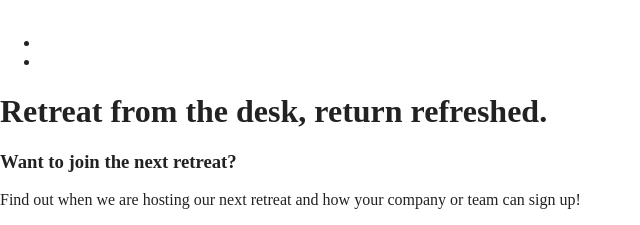
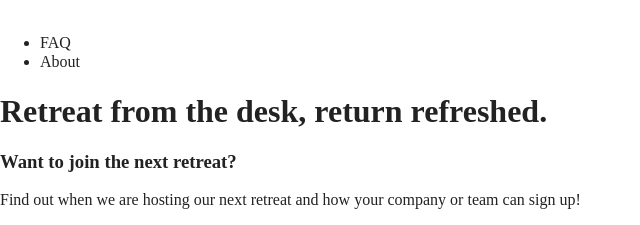
Before and after one commit to CatYoung018/unplugged, a website built with Parcel: page index.html in a window 1280 px wide. Shown: the top 225 px of the page, 0-640 px from the left. Built offline with nearby package versions, Linux system fonts and the light colour scheme.

Commit message:
Added FAQ and About

```diff
--- a/index.html
+++ b/index.html
@@ -33,8 +33,8 @@
       <div class="header-divider"></div>
       <nav>
         <ul>
-          <li><a href="faq/index.html"></a></li>
-          <li><a href="about/index.html"></a></li>
+          <li><a href="faq/index.html"></a>FAQ</li>
+          <li><a href="about/index.html"></a>About</li>
         </ul>
       </nav>
     </div>
```
